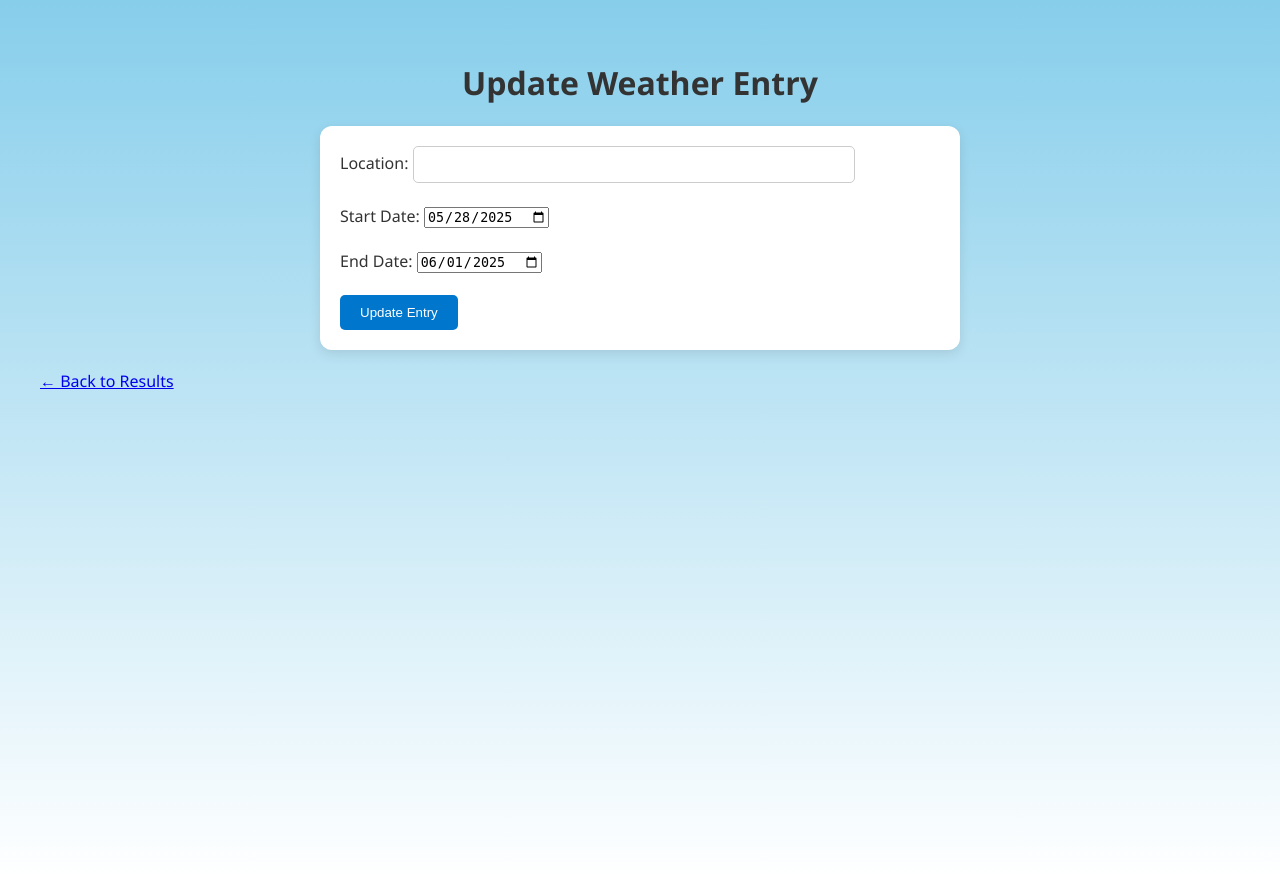
After one commit to matthew-dang/weather-app, a Flask app: template templates/update.html in a window 1280 px wide. The commit adds this page. Run offline with Flask 3, Linux system fonts and the light colour scheme; the template is opened without the code that fills it: values that come from a table or form of the project are taken from there, others are empty.

Commit message:
Added date ranges for temperature

```diff
--- a/app.py
+++ b/app.py
@@ -1,8 +1,9 @@
 from flask import Flask, flash, render_template, request, redirect, url_for
 from flask_sqlalchemy import SQLAlchemy
 from forms import WeatherForm
-from weather import get_weather_data, get_coordinates, get_5_day_forecast
+from weather import get_weather_data, get_coordinates, get_5_day_forecast, get_forecast_from_onecall
 from models import db, WeatherEntry
+from datetime import date, timedelta, datetime
 from dotenv import load_dotenv
 import os
 
@@ -16,13 +17,24 @@ db.init_app(app)
 with app.app_context():
     db.create_all()
 
+def filter_forecast_by_range(forecast_list, start_date, end_date):
+    filtered = []
+    for date_str, info in forecast_list:
+        forecast_date = datetime.strptime(date_str, "%Y-%m-%d").date()
+        if start_date <= forecast_date <= end_date:
+            filtered.append((date_str, info))
+    return filtered
+
 @app.route('/', methods=['GET', 'POST'])
 def index():
     form = WeatherForm()
     weather_info = None
-    forecast = None
+    filtered_forecast = []
+    forecast_raw = []
     unit = request.form.get('unit', 'metric') if request.method == 'POST' else 'metric'
     unit_label = "°C" if unit == "metric" else "°F"
+    today = date.today()
+    max_date = today + timedelta(days=7)
 
     if form.validate_on_submit():
         location = form.location.data
@@ -38,25 +50,75 @@ def index():
             flash("Could not find location.")
             return redirect(url_for("index"))
 
-        weather_info = get_weather_data(location)
-        forecast = get_5_day_forecast(lat, lon)
+        weather_info = get_weather_data(location, unit)
+        raw_forecast = get_forecast_from_onecall(lat, lon, unit)
+        forecast_raw = raw_forecast
+        forecast_display = []
+        for date_str, info in raw_forecast[:5]:
+            date_obj = datetime.strptime(date_str, "%Y-%m-%d")
+            day_name = date_obj.strftime("%A")
+            forecast_display.append((day_name, info))
+        filtered_forecast = filter_forecast_by_range(forecast_raw, start_date, end_date)
 
         entry = WeatherEntry(
             location=location,
             temperature=weather_info['temp'],
             description=weather_info['description'],
-            start_date=start_date.isoformat(),
-            end_date=end_date.isoformat()
+            start_date=start_date,
+            end_date=end_date
         )
         db.session.add(entry)
         db.session.commit()
 
-    return render_template("index.html", form=form, weather=weather_info, forecast=forecast, unit=unit, unit_label=unit_label)
+    return render_template(
+        "index.html",
+        form=form,
+        weather=weather_info,
+        filtered_forecast=filtered_forecast,
+        full_5day_forecast=forecast_display if forecast_display else [],
+        unit=unit,
+        unit_label=unit_label,
+        today=today,
+        max_date=max_date
+    )
 
 @app.route('/results')
 def results():
     entries = WeatherEntry.query.all()
     return render_template('results.html', entries=entries)
 
+@app.route('/update/<int:entry_id>', methods=['GET', 'POST'])
+def update_entry(entry_id):
+    entry = WeatherEntry.query.get_or_404(entry_id)
+    form = WeatherForm(obj=entry)
+
+    if form.validate_on_submit():
+        entry.location = form.location.data
+        entry.start_date = form.start_date.data
+        entry.end_date = form.end_date.data
+
+        lat, lon = get_coordinates(entry.location)
+        if lat is None:
+            flash("Invalid location.")
+            return redirect(url_for('update_entry', entry_id=entry_id))
+
+        weather_info = get_weather_data(entry.location)
+        entry.temperature = weather_info["temp"]
+        entry.description = weather_info["description"]
+
+        db.session.commit()
+        flash("Entry updated successfully!")
+        return redirect(url_for('results'))
+
+    return render_template("update.html", form=form, entry=entry)
+
+@app.route('/delete/<int:entry_id>', methods=['GET'])
+def delete_entry(entry_id):
+    entry = WeatherEntry.query.get_or_404(entry_id)
+    db.session.delete(entry)
+    db.session.commit()
+    flash("Entry deleted.")
+    return redirect(url_for('results'))
+
 if __name__ == '__main__':
     app.run(debug=True)
--- a/forms.py
+++ b/forms.py
@@ -1,9 +1,10 @@
 from flask_wtf import FlaskForm
 from wtforms import StringField, SubmitField, DateField
 from wtforms.validators import DataRequired
+from datetime import date, timedelta
 
 class WeatherForm(FlaskForm):
-    location = StringField('Enter a location:', validators=[DataRequired()])
-    start_date = DateField('Start Date', format='%Y-%m-%d', validators=[DataRequired()])
-    end_date = DateField('End Date', format='%Y-%m-%d', validators=[DataRequired()])
-    submit = SubmitField('Get Weather')
+    location = StringField("Location", validators=[DataRequired()])
+    start_date = DateField("Start Date", default=date.today())
+    end_date = DateField("End Date", default=date.today() + timedelta(days=4))
+    submit = SubmitField("Get Weather")
--- a/models.py
+++ b/models.py
@@ -1,4 +1,6 @@
 from flask_sqlalchemy import SQLAlchemy
+from sqlalchemy import Date
+
 
 db = SQLAlchemy()
 
@@ -7,5 +9,5 @@ class WeatherEntry(db.Model):
     location = db.Column(db.String(100), nullable=False)
     temperature = db.Column(db.Float)
     description = db.Column(db.String(100))
-    start_date = db.Column(db.String(10))
-    end_date = db.Column(db.String(10))
+    start_date = db.Column(Date)
+    end_date = db.Column(Date)
--- /dev/null
+++ b/templates/update.html
@@ -0,0 +1,20 @@
+<!DOCTYPE html>
+<html>
+<head>
+  <title>Update Weather Entry</title>
+  <link rel="stylesheet" href="{{ url_for('static', filename='styles.css') }}">
+</head>
+<body>
+  <h1>Update Weather Entry</h1>
+
+  <form method="POST">
+    {{ form.hidden_tag() }}
+    <label>Location:</label> {{ form.location() }}<br><br>
+    <label>Start Date:</label> {{ form.start_date() }}<br><br>
+    <label>End Date:</label> {{ form.end_date() }}<br><br>
+    {{ form.submit(value="Update Entry") }}
+  </form>
+
+  <a href="{{ url_for('results') }}" class="button-link">← Back to Results</a>
+</body>
+</html>
```
Also changed, not shown: static/results.css (added, +45 -0 lines), templates/index.html (+40 -14 lines), templates/results.html (+11 -9 lines), weather.py (+31 -1 lines).
